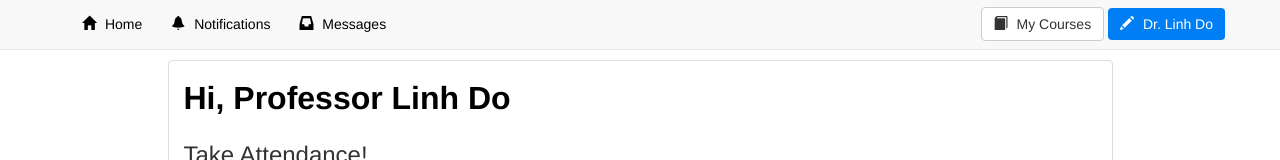
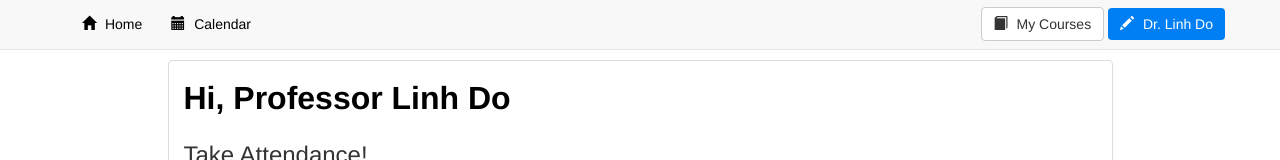
Before and after one commit to dianetam523/RobinNodeJS, a website: page public/main.html in a window 1280 px wide. Shown: the top 160 px of the page. Drawn offline with nearby package versions, Linux system fonts and the light colour scheme; a web font is replaced by a local one.

Commit message:
Added Calendar to navbar

```diff
--- a/public/main.html
+++ b/public/main.html
@@ -58,14 +58,8 @@
 						</div>
 						<div class="btn-group" role="group">
 							<button type="button" class="btn btn-default navbar-btn">
-								<span class="glyphicon glyphicon-bell" style="margin-right: 5px"></span>
-								<span>Notifications</span>
-							</button>
-						</div>
-						<div class="btn-group" role="group">
-							<button type="button" class="btn btn-default navbar-btn">
-								<span class="glyphicon glyphicon-inbox" style="margin-right: 5px"></span>
-								<span>Messages</span>
+								<span class="glyphicon glyphicon-calendar" style="margin-right: 5px"></span>
+								<span>Calendar</span>
 							</button>
 						</div>
 					</div>
```
